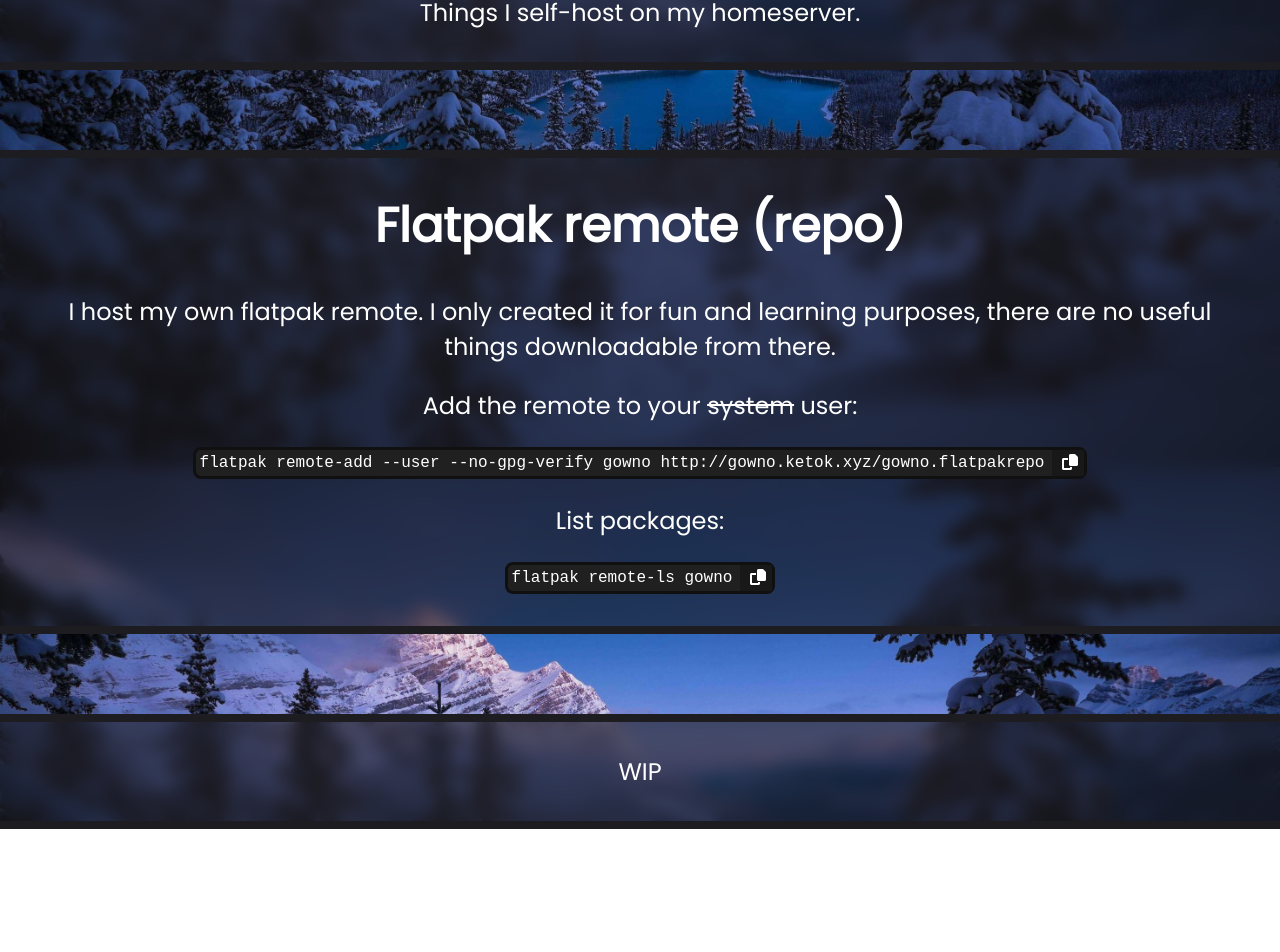
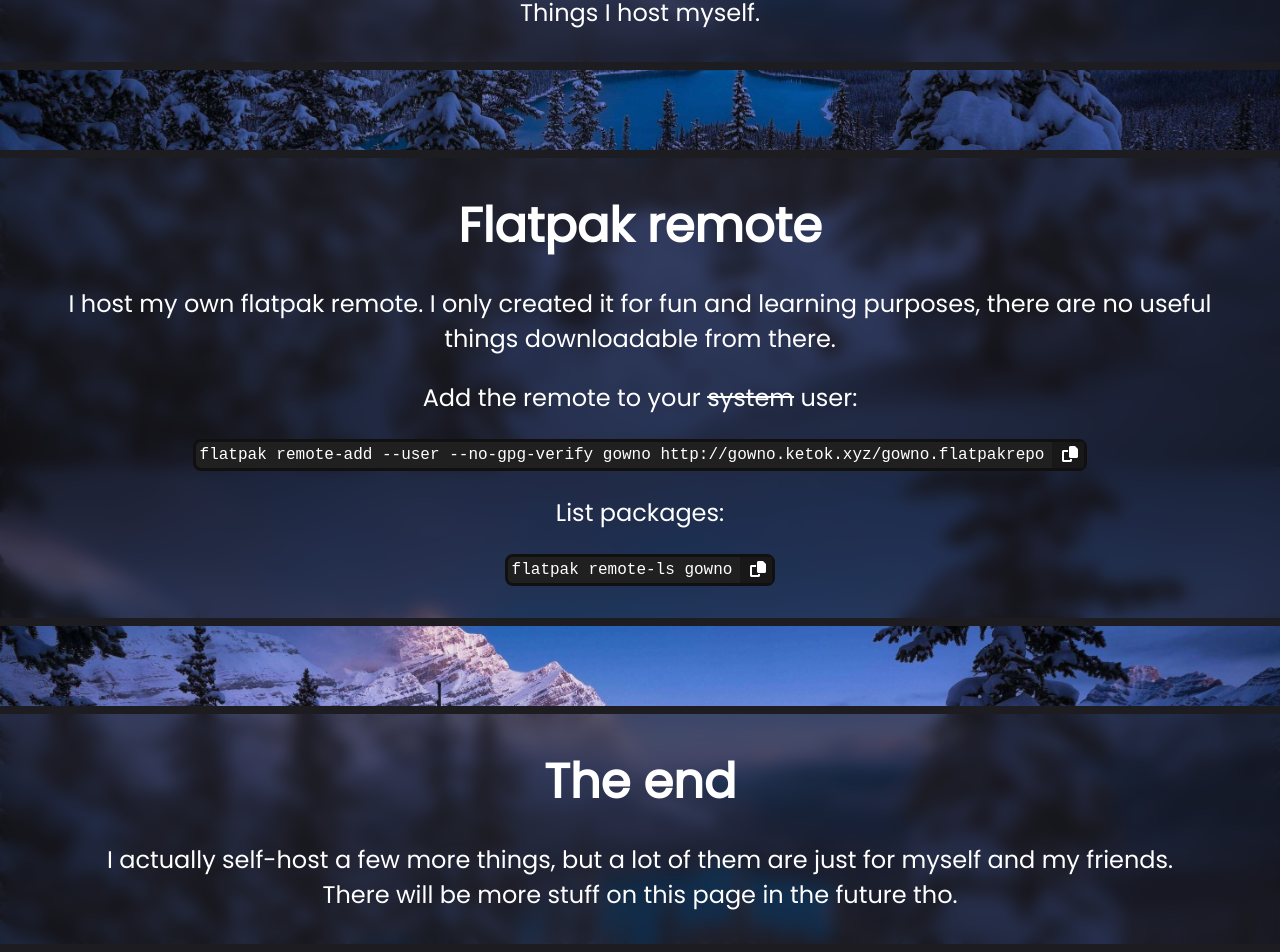
Before and after one commit to Ketok4321/website, a SvelteKit app: page /self_hosted in a window 1280 px wide. Shown: the part 333-1285 px from the top of the page. Before the commit the page ends 1162 px from the top, so only its background shows below. Built offline with nearby package versions, Linux system fonts and the light colour scheme.

Commit message:
Add some stuff to the self-hosted page

```diff
--- a/src/lib/components/Title.svelte
+++ b/src/lib/components/Title.svelte
@@ -4,4 +4,4 @@
 </script>
 
 <h1 style:margin-bottom="0">{title}</h1>
-<p style:margin-top="0">{subtitle}</p>
+<p style:margin-top="0" style:font-size="0.75em">{subtitle}</p>
--- a/src/routes/self_hosted/+page.svelte
+++ b/src/routes/self_hosted/+page.svelte
@@ -1,15 +1,16 @@
 <script>
     import Box from "$lib/components/Box.svelte"
     import Code from "$lib/components/Code.svelte"
+    import Title from "../../lib/components/Title.svelte"
 </script>
 
 <Box>
 	<h1>Things I self-host</h1>
-	<p>Things I self-host on my homeserver.</p>
+	<p>Things I host myself.</p>
 </Box>
 
 <Box>
-	<h1>Flatpak remote (repo)</h1>
+	<Title title="Flatpak remote"/>
 	<p>I host my own flatpak remote. I only created it for fun and learning purposes, there are no useful things downloadable from there.</p>
 	<p>Add the remote to your <del>system</del> user:</p>
 	<Code copy_button="true">flatpak remote-add --user --no-gpg-verify gowno http://gowno.ketok.xyz/gowno.flatpakrepo</Code>
@@ -18,5 +19,9 @@
 </Box>
 
 <Box>
-	<p>WIP</p>
+	<Title title="The end"/>
+	<p>
+		I actually self-host a few more things, but a lot of them are just for myself and my friends.<br>
+		There will be more stuff on this page in the future tho.
+	</p>
 </Box>
```
